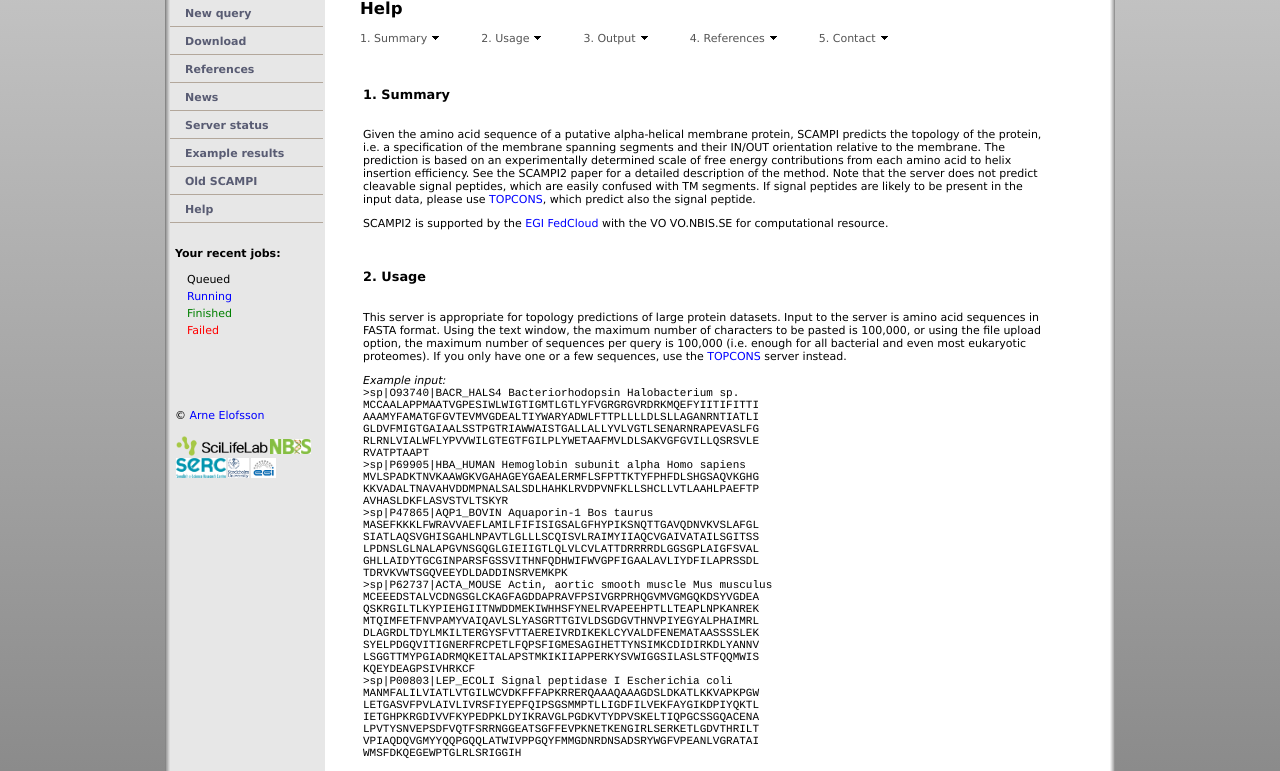
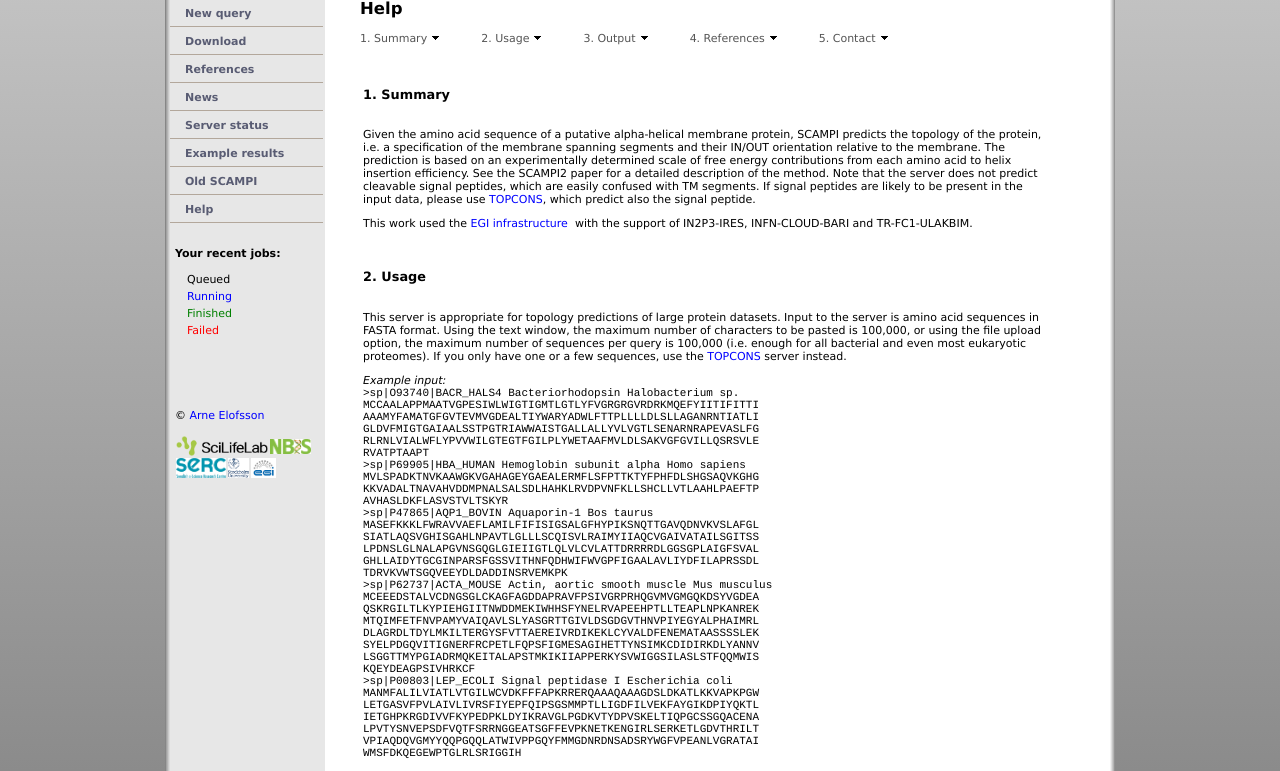
Before and after one commit to nanjiangshu/web_scampi2, a Django app: template proj/pred/templates/pred/help.html in a window 1280 px wide. Shown: the part 148-919 px from the top of the page. Run offline with Django 3.2, Linux system fonts and the light colour scheme; the template is opened without the code that fills it, so the values that code supplies are empty.

Commit message:
feat: update acknowledgments

```diff
--- a/proj/pred/templates/pred/help.html
+++ b/proj/pred/templates/pred/help.html
@@ -43,9 +43,9 @@
             predict also the signal peptide.
             </p>
 
-            <p>
-            SCAMPI2 is supported by the <a href="https://www.egi.eu/services/cloud-compute/">EGI FedCloud</a> with the VO VO.NBIS.SE for computational resource.
-            </p>
+            <p>This work used the <a href="https://www.egi.eu/infrastructure/cloud/">EGI infrastructure</a>
+￼              with the support of IN2P3-IRES, INFN-CLOUD-BARI and TR-FC1-ULAKBIM.
+￼            </p>
 
         </td> </tr>
       </table>
--- a/proj/pred/templates/pred/submit_seq.html
+++ b/proj/pred/templates/pred/submit_seq.html
@@ -82,7 +82,9 @@ document.getElementById('options').style.display = 'none';
      </td></tr>
      <tr><td>
          <h3>Resource provider</h3>
-         <p>SCAMPI2 is supported by the <a href="https://www.egi.eu/services/cloud-compute/">EGI FedCloud</a> with the VO VO.NBIS.SE for computational resource.</p>
+         <p>This work used the <a href="https://www.egi.eu/infrastructure/cloud/">EGI infrastructure</a>
+￼              with the support of IN2P3-IRES, INFN-CLOUD-BARI and TR-FC1-ULAKBIM.
+￼            </p>
      </td></tr>
  </table>
 
```
